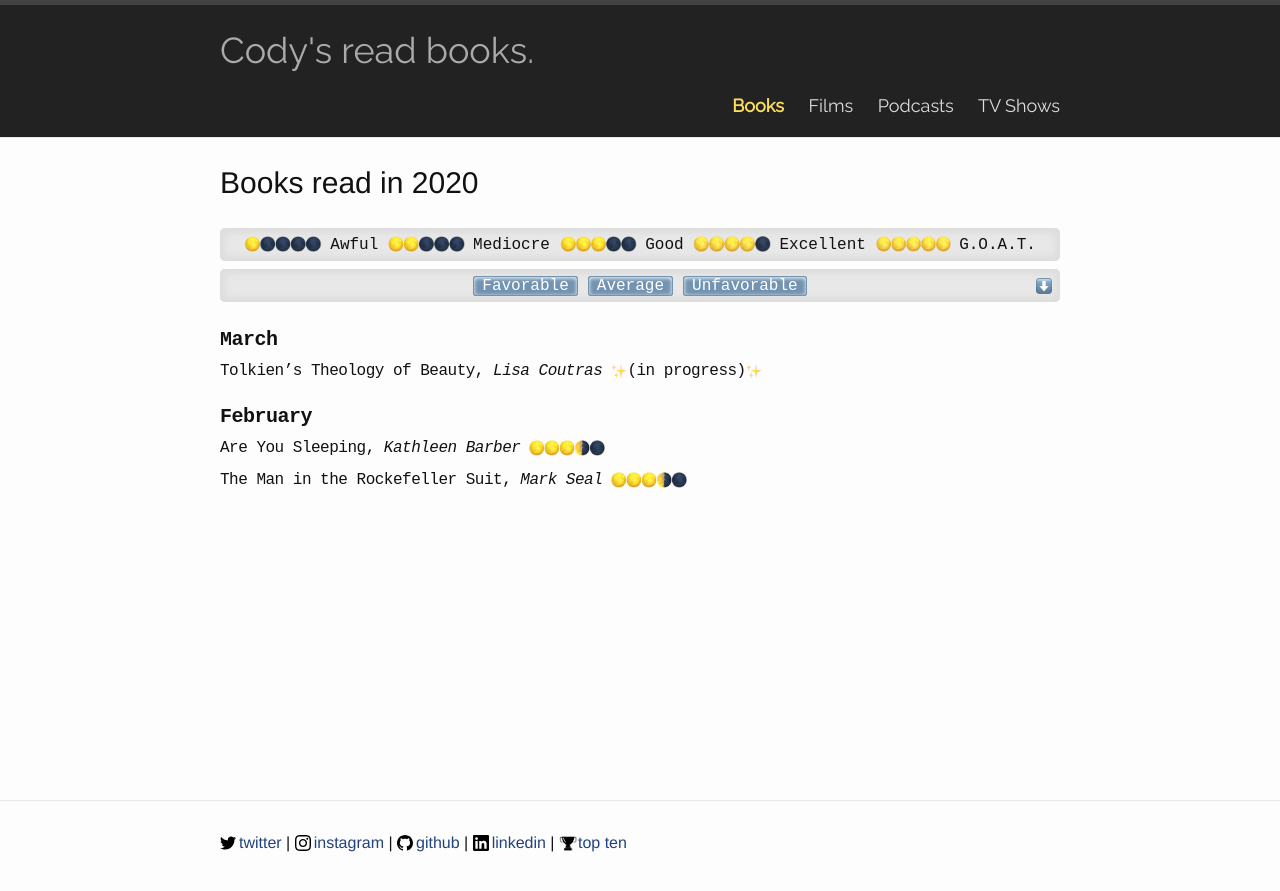
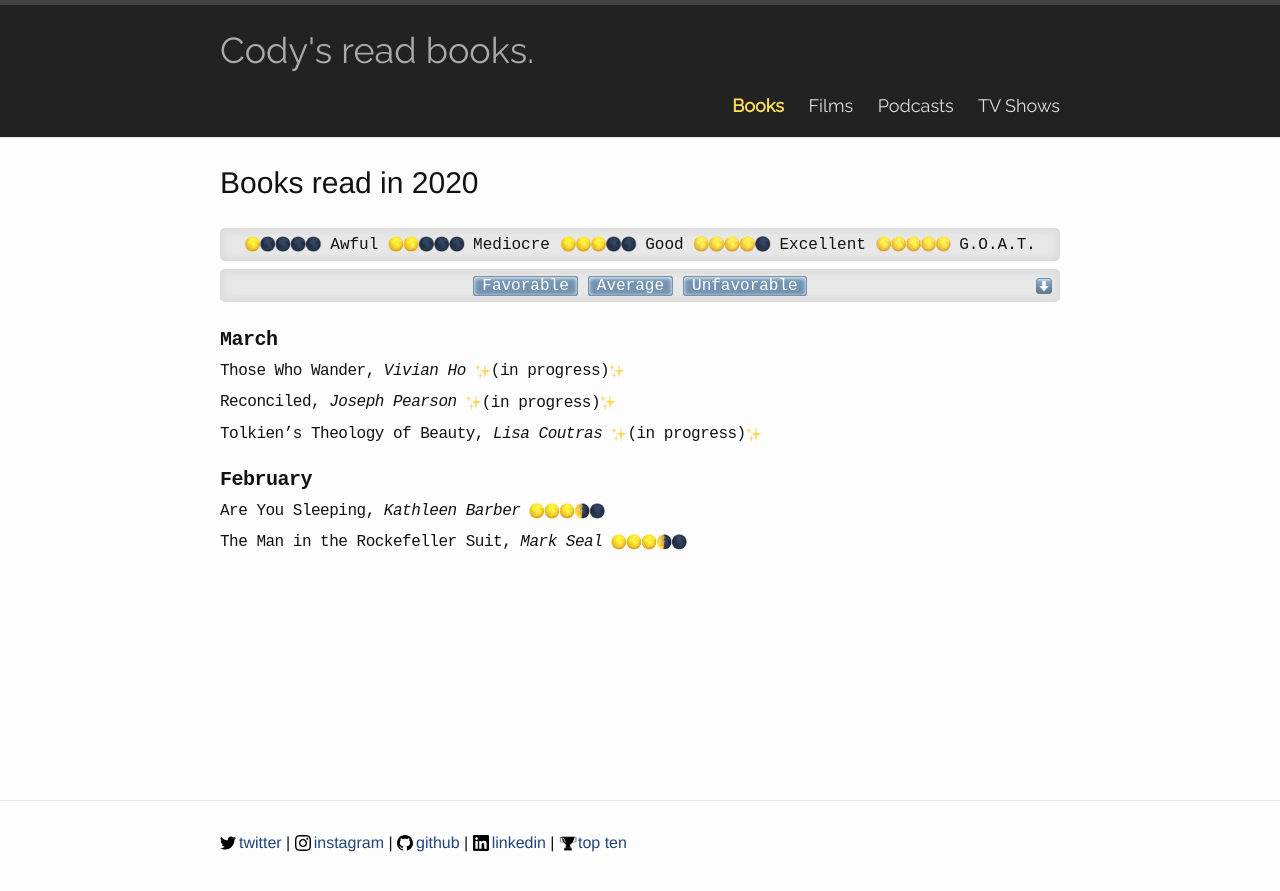
Before and after one commit to codydalerodgers/personal-blog, a Jekyll site: the page built from _books/2020.md, in a window 1280 px wide. Shown: the top 891 px of the page. Built offline with Jekyll 4.4.1, drawn with Linux system fonts in a browser that asks for light colours.

Commit message:
March books in progress

```diff
--- a/_books/2020.md
+++ b/_books/2020.md
@@ -5,6 +5,10 @@ title: Books read in 2020
 category: books
 ---
 ## March
+Those Who Wander, _Vivian Ho_ {{ site.ip }}
+
+Reconciled, _Joseph Pearson_ {{ site.ip }}
+
 Tolkien's Theology of Beauty, _Lisa Coutras_ {{ site.ip }}
 
 ## February
```
